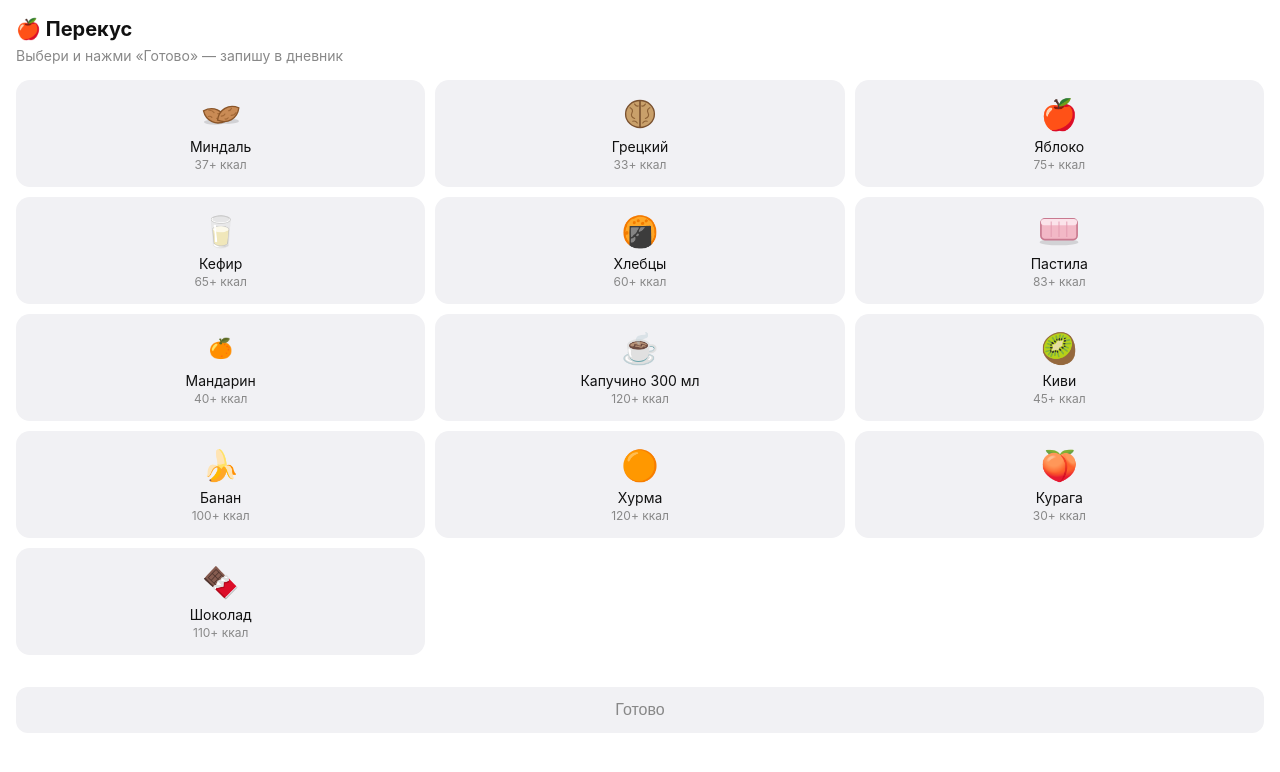
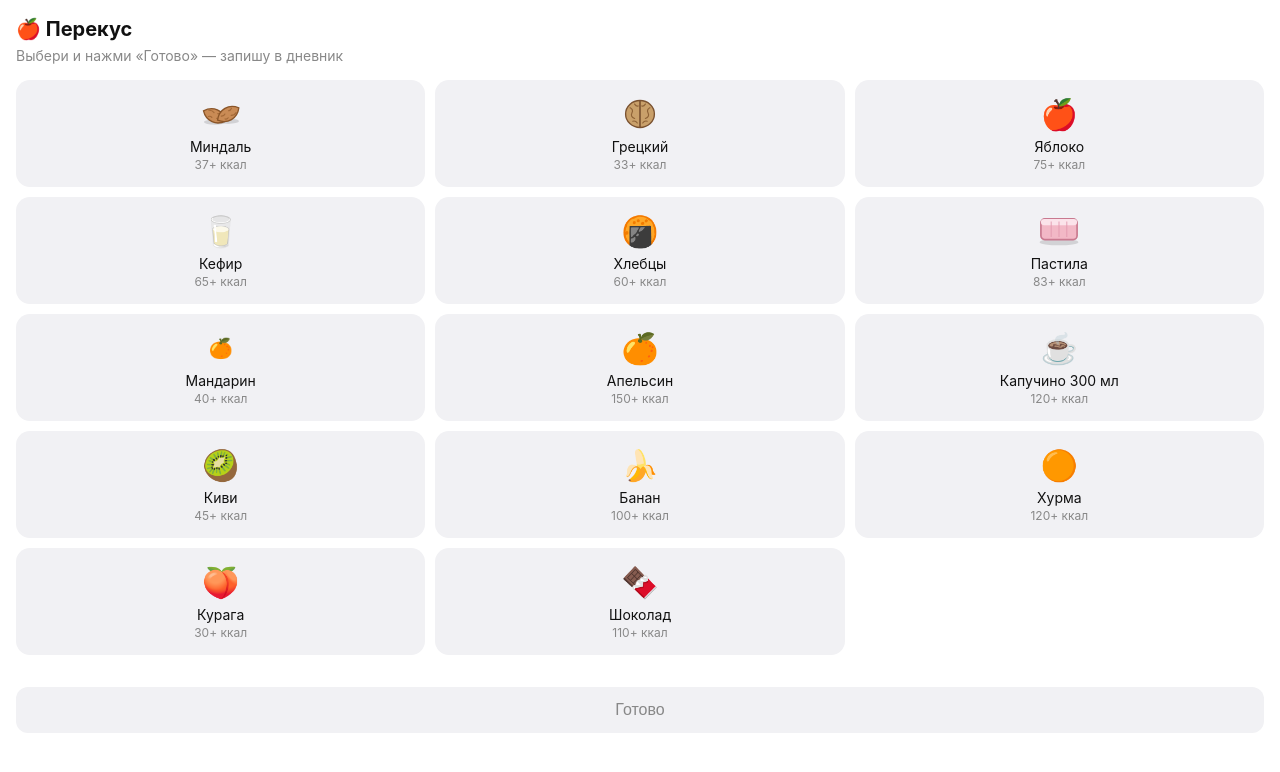
Before and after one commit to SanderGH/pa-apps, a plain HTML site: page snack/index.html in a window 1280 px wide. Drawn offline with Linux system fonts and the light colour scheme.

Commit message:
snack: bring orange back

```diff
--- a/snack/index.html
+++ b/snack/index.html
@@ -37,6 +37,7 @@ const items=[
  {e:"🍘",n:"Хлебцы",o:[["1 + сыр",60],["2 + сыр",120]]},
  {e:"",svg:'<svg viewBox="3 11 34 24" width="44" height="31"><ellipse cx="20" cy="32" rx="15" ry="2.5" fill="#000" opacity=".13"/><rect x="6" y="14" width="28" height="16" rx="3" fill="#f2b8c6" stroke="#c9798f" stroke-width="1.3"/><rect x="6" y="14" width="28" height="5" rx="2.5" fill="#fbe3ea"/><path d="M14 16v12M20 16v12M26 16v12" stroke="#e39ab0" stroke-width="1" opacity=".7"/></svg>',n:"Пастила",o:[["1 шт.",83],["2 шт.",165],["3 шт.",250]]},
  {e:"🍊",n:"Мандарин",s:.65,o:[["1 шт.",40]]},
+ {e:"🍊",n:"Апельсин",o:[["1 шт.",150],["½",75]]},
  {e:"☕",n:"Капучино 300 мл",o:[["на обычном молоке",120],["на безлактозном",120],["на миндальном",60],["на овсяном",110]]},
  {e:"🥝",n:"Киви",o:[["1 шт.",45]]},
  {e:"🍌",n:"Банан",o:[["1 шт.",100],["½",50]]},
```
